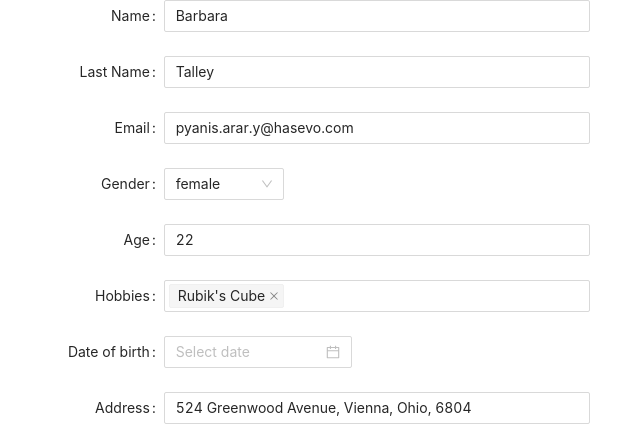
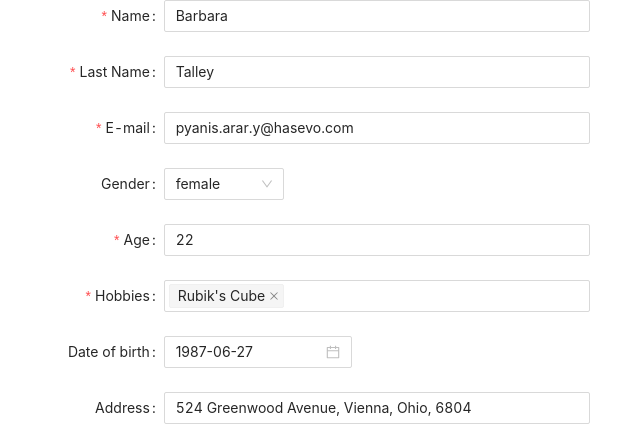
Before and after one commit to aniasgit/admin-users, a React (Create React App) app: page /user/6193ce0722efe07b9b0c7b18 in a window 1280 px wide. Shown: the top 425 px of the page, without its empty margins (263-903 px from the left). Built offline with nearby package versions, Linux system fonts and the light colour scheme.

Commit message:
userForm: validation, reset button, datePicker

```diff
--- a/src/components/UserForm.tsx
+++ b/src/components/UserForm.tsx
@@ -3,6 +3,7 @@ import {UsersContext} from '../context/UsersContext';
 import type {UserContextType} from '../context/UsersContext';
 import {useContext} from  'react';
 import {useParams} from 'react-router-dom';
+import moment from 'moment';
 
 function UserForm() {
 
@@ -33,6 +34,7 @@ function UserForm() {
           },
         },
     };
+    const [form] = Form.useForm();
 
     const {hobbyMap, getUser} = useContext<UserContextType>(UsersContext);
 
@@ -50,38 +52,42 @@ function UserForm() {
         gender: user.gender,
         age: user.age,
         hobbies: user.hobbies,
-        //dateOfBirth: user.dateOfBirth,
+        dateOfBirth: moment(user.dateOfBirth, 'YYYY-MM-DD'),
         address: user.address,
         phoneNumber: user.phoneNumber
     }
 
+    const onReset = () => {
+        form.resetFields();
+    };
+
     return (
-        <Form name="userForm" initialValues={initial} {...formItemLayout}>
-            <Form.Item name="name" label="Name">
+        <Form name="userForm" form={form} initialValues={initial} {...formItemLayout}>
+            <Form.Item name="name" label="Name" rules={[{ required: true, message: 'User name is required!' }]}>
                 <Input />
             </Form.Item>
-            <Form.Item name="lastName" label="Last Name">
+            <Form.Item name="lastName" label="Last Name" rules={[{ required: true, message: 'User last name is required!' }]}>
                 <Input/>
             </Form.Item>
-            <Form.Item name="email" label="Email">
+            <Form.Item name="email" label="E-mail" rules={[{ required: true, type: "email", message: 'User e-mail is required!' }]}>
                 <Input/>
             </Form.Item>
             <Form.Item name="gender" label="Gender">
-                <Select  style={{ width: 120 }} /*onChange={}*/>
+                <Select  style={{ width: 120 }}>
                 <Option value="male">male</Option>
                 <Option value="female">female</Option>
                 </Select>
             </Form.Item>
-            <Form.Item name="age" label="Age">
+            <Form.Item name="age" label="Age" rules={[{ required: true, type: "number", message: 'User age as a number is required!' }]}>
                 <Input/>
             </Form.Item>
-            <Form.Item name="hobbies" label="Hobbies">
+            <Form.Item name="hobbies" label="Hobbies" rules={[{ required: true, message: 'Please provide at least one user hobby!' }]}>
                 <Select mode="multiple">
                     {children}
                 </Select>
             </Form.Item>
             <Form.Item name="dateOfBirth" label="Date of birth">
-                <DatePicker></DatePicker>
+                <DatePicker allowClear={false}></DatePicker>
             </Form.Item>
             <Form.Item name="address" label="Address">
                 <Input />
@@ -91,7 +97,7 @@ function UserForm() {
             </Form.Item>
             <Form.Item name="buttons" {...tailFormItemLayout}>
                 <Button>Back to main view</Button>
-                <Button>Reset</Button>
+                <Button onClick={onReset}>Reset</Button>
                 <Button type="primary">Submit</Button>
             </Form.Item>
 
```
